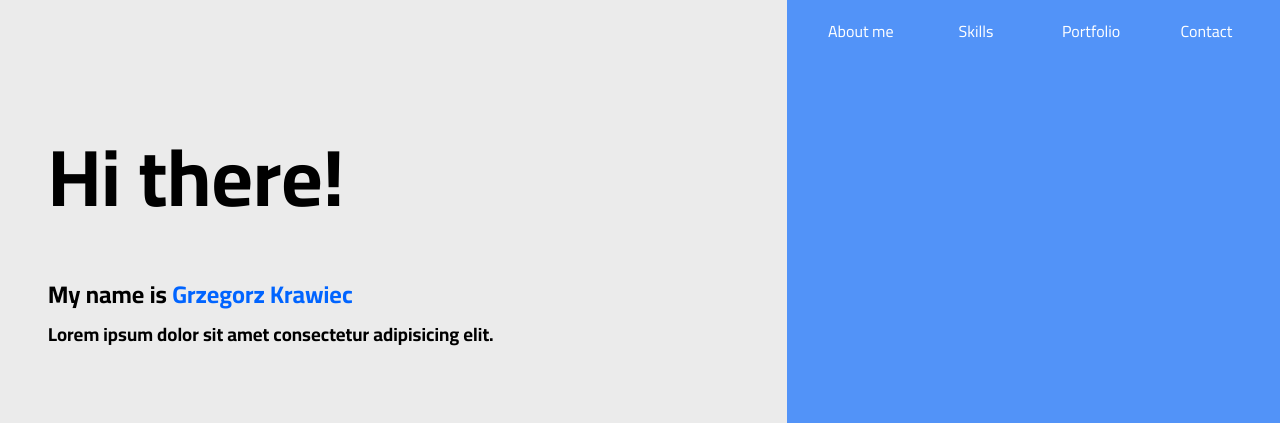
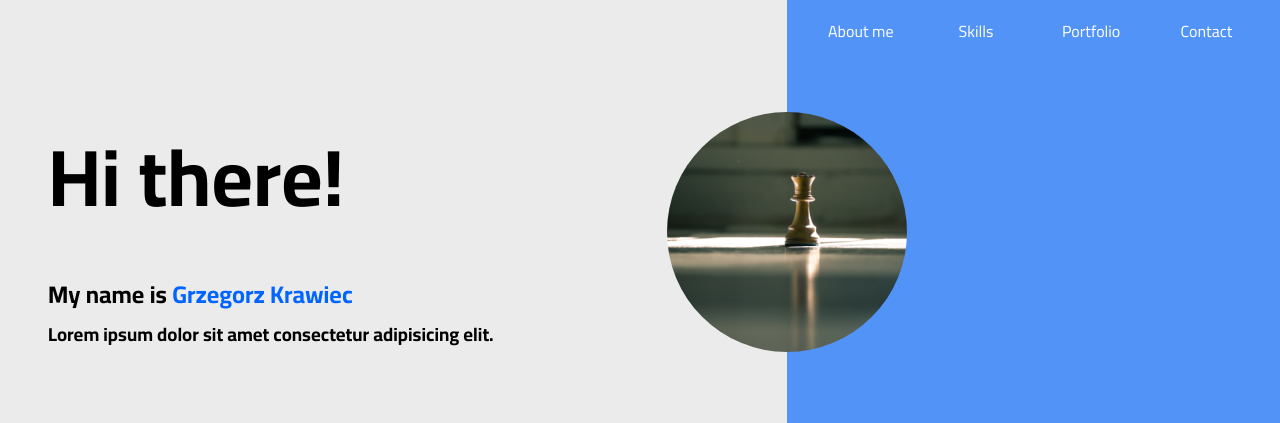
Before and after one commit to Rzawirej/Strona-wizytowka, a plain HTML site: page index.html in a window 1280 px wide. Shown: the top 423 px of the page. Drawn offline with Linux system fonts and the light colour scheme; the site is published under a folder, as on GitHub Pages, so addresses that start at the root find nothing.

Commit message:
maybe now works

```diff
--- a/src/styles/main.css
+++ b/src/styles/main.css
@@ -56,7 +56,7 @@ body{
     background-repeat: no-repeat;
     background-size: cover;
     background-position: center;
-    background-image: url("/src/assets/chessPlayer.jpg");
+    background-image: url("../assets/chessPlayer.jpg");
 }
 #circle-photo{
     position: absolute;
```
